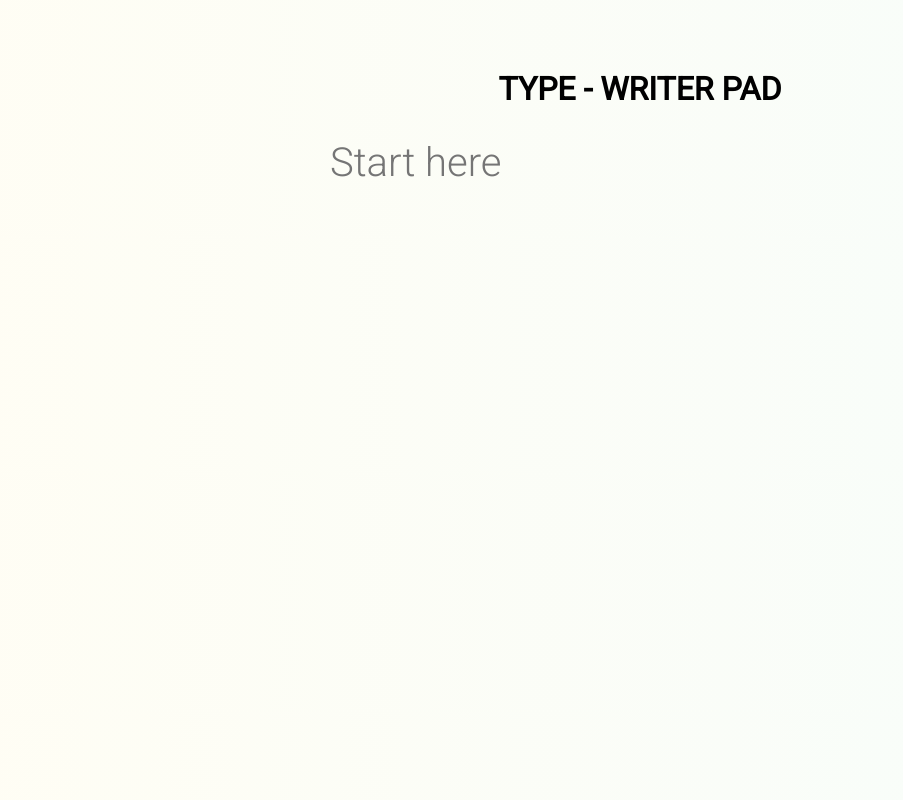
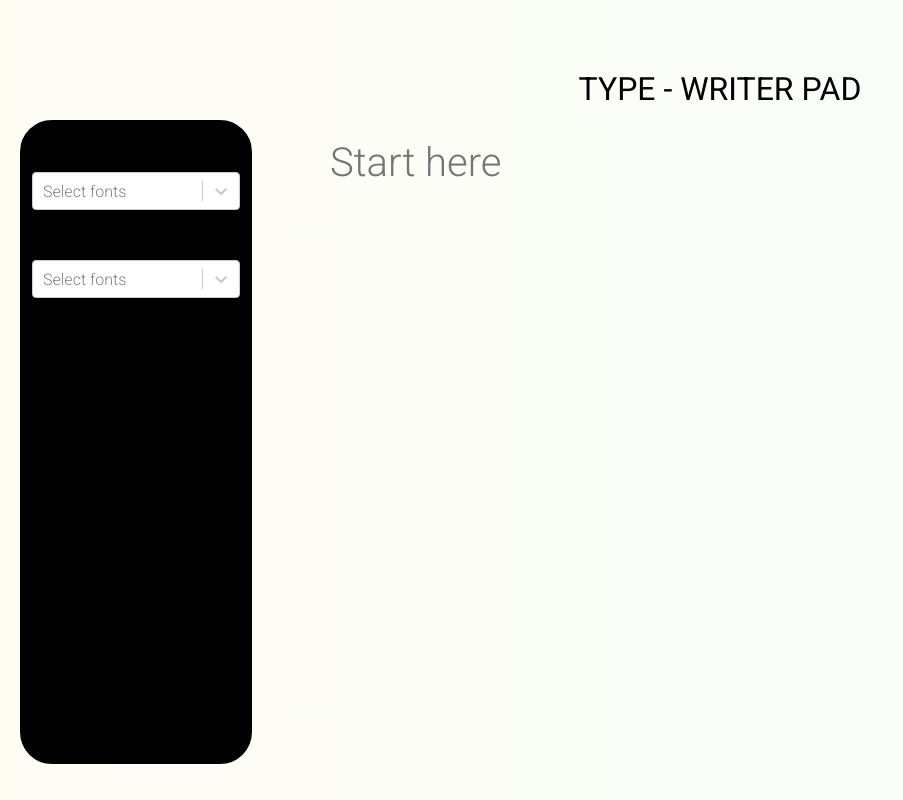
Before and after one commit to Abusayid693/Type-writer, a React (Create React App) app: page / in a window 1280 px wide. Shown: the whole page, without its empty margins (0-903 px from the left). Built offline with nearby package versions, Linux system fonts and the light colour scheme.

Commit message:
Side-navigation bar added

```diff
--- a/package.json
+++ b/package.json
@@ -8,7 +8,9 @@
     "@testing-library/user-event": "^12.8.3",
     "react": "^17.0.2",
     "react-dom": "^17.0.2",
+    "react-dropdown": "^1.9.2",
     "react-scripts": "4.0.3",
+    "react-select": "^4.3.1",
     "web-vitals": "^1.1.2"
   },
   "scripts": {
--- a/public/index.html
+++ b/public/index.html
@@ -16,6 +16,7 @@
   <body>
     <noscript>You need to enable JavaScript to run this app.</noscript>
     <div id="root"></div>
+    <div id="c-panel"></div>
      <style>
        canvas{
          transition:0.3s;
--- a/public/modules/text_format.js
+++ b/public/modules/text_format.js
@@ -3,7 +3,7 @@ var i=0,
     b=0;
 
 function italicANDbold(e){
-    if (e.keyCode == 96 && !i && b)
+  if (e.keyCode == 96 && !i && b)
     {
       cursive(e,"both");
       i=1;
@@ -23,7 +23,6 @@ function italicANDbold(e){
   else if(e.keyCode == 96 && !i && !b )
     {
       cursive(e,"italic");
-      stack.push("i");
       i=1;
     }
 //   Normal to bold
@@ -63,18 +62,22 @@ function cursive(e,type){
 /******** Function for assigning bold and italics contents *********/
 
 function assign(pn,type){
-    if(type=="both")
+  if(type=="both")
     {
      pn.style.fontWeight="bold";
      pn.style.fontStyle="italic";
    }
   else if(type=="normal")
   {
-    return;
+
+     pn.style.fontWeight="normal";
+     pn.style.fontStyle="normal";
+    // return;
   }
   else{
     let a= (type=="bold")?pn.style.fontWeight=type:pn.style.fontStyle=type;
   }
+
 }
 
 
--- a/src/components/ClipboardAPI.js
+++ b/src/components/ClipboardAPI.js
@@ -28,6 +28,7 @@ window.addEventListener('paste', function(e){
           loadImage(src,$,c);
         }
        p.classList.add("main");
+       c.classList.add("main");
        c.classList.add("img")
        p.contentEditable="true";
        c.contentEditable="true";
--- /dev/null
+++ b/src/components/c-panel/control.css
@@ -0,0 +1,20 @@
+@import url('https://fonts.googleapis.com/css2?family=Roboto:wght@300;400&display=swap');
+
+
+.panel{
+    width: 13rem;
+    height: 80vh;
+    position: fixed;
+    border: 2px solid black;
+    border-radius: 32px;
+   left: 20px;
+   top: 15vh;
+   font-family: 'Roboto', sans-serif;
+   padding: 0 10px;
+   background-color: black;
+
+}
+.drop{
+   margin-top: 50px;
+   font-weight: 300;
+}
--- /dev/null
+++ b/src/components/c-panel/control.jsx
@@ -0,0 +1,104 @@
+import React from 'react';
+import "./control.css"
+import Select from 'react-select';
+
+const options = [
+    { value: 'chocolate', label: 'Chocolate' },
+    { value: 'strawberry', label: 'Strawberry' },
+    { value: 'vanilla', label: 'Vanilla' },
+  ];
+
+
+  const customStyles = {
+    option: (provided, state) => ({
+        ...provided,
+        color: 'black',
+        backgroundColor: 'white',
+        padding: 10,
+      }),
+
+  }
+
+class Container extends React.Component
+{
+    state = {
+        selectedOption: null,
+      };
+   constructor(props){
+       super(props);
+   }
+
+
+   componentDidMount() {
+    this.initialize();
+   }
+
+   initialize() {
+        // alert("script initialised")
+   }
+
+   handleChange = (selectedOption) => {
+    this.setState({ selectedOption }, function(){
+    var a = this.state.selectedOption;
+    alert(a.value)
+    });
+  };
+
+
+
+
+
+   render() {
+
+
+
+      const { selectedOption } = this.state;
+
+       return(
+        <div className="panel">
+
+
+
+
+       <Select styles={customStyles}
+        className="drop"
+        value={selectedOption}
+        onChange={this.handleChange}
+        options={options}
+        placeholder="Select fonts"
+      />
+
+    <Select styles={customStyles}
+        className="drop"
+        value={selectedOption}
+        onChange={this.handleChange}
+        options={options}
+        placeholder="Select fonts"
+      />
+
+
+
+
+        </div>
+       );
+   }
+}
+
+
+
+
+
+
+
+
+
+
+
+
+
+
+
+
+
+
+export default Container
--- a/src/components/index.css
+++ b/src/components/index.css
@@ -1,8 +1,8 @@
 @import url('https://fonts.googleapis.com/css2?family=Roboto:wght@300;400&display=swap');
 body{
-    font-family: 'Roboto', sans-serif;
+/* font-family: 'Roboto', sans-serif; */
 background: linear-gradient(90deg, rgba(251, 237, 150, 0.1) 0%, rgba(171, 236, 214, 0.1) 100%);
-padding: 0 20rem;
+padding: 0 10rem 0 20rem ;
 }
 .pad {
   margin-top:70px;
@@ -17,12 +17,21 @@ padding: 0 20rem;
 }
 h1,h2,h3,h4{
   margin:10px 0;
-  font-family: 'Roboto', sans-serif;
-
+  /* font-family: 'Roboto', sans-serif; */
+  font-weight: 400;
+}
+h3{
+  font-size: 1.22rem;
+}
+h4{
+  font-size: 1.2rem;
 }
 p{
   margin:10px 0;
-   font-family: 'Roboto', sans-serif;
+  font-family: 'Roboto', sans-serif;
+  font-weight: 300;
+  letter-spacing: 0.02cm;
+  font-size: 1.1rem;
 }
 .cur{
  font-style: italic;
@@ -50,5 +59,4 @@ canvas{
   font-family: 'Roboto', sans-serif;
 font-size: 2.5rem;
 font-weight: 300;
-
 }
--- a/src/index.js
+++ b/src/index.js
@@ -1,11 +1,14 @@
 import React from 'react';
 import ReactDOM from 'react-dom';
-
 import App from './components/App';
 import  imageCapture from './components/ClipboardAPI.js';
+import ControlPanel from "./components/c-panel/control.jsx"
+import Container from "./components/c-panel/control.jsx"
+
 
 ReactDOM.render(
   <React.StrictMode>
+   <Container />
     <App />
   </React.StrictMode>,
   document.getElementById('root')
```
Also changed, not shown: 1 other file (tests, documents, lock files or other folders).
